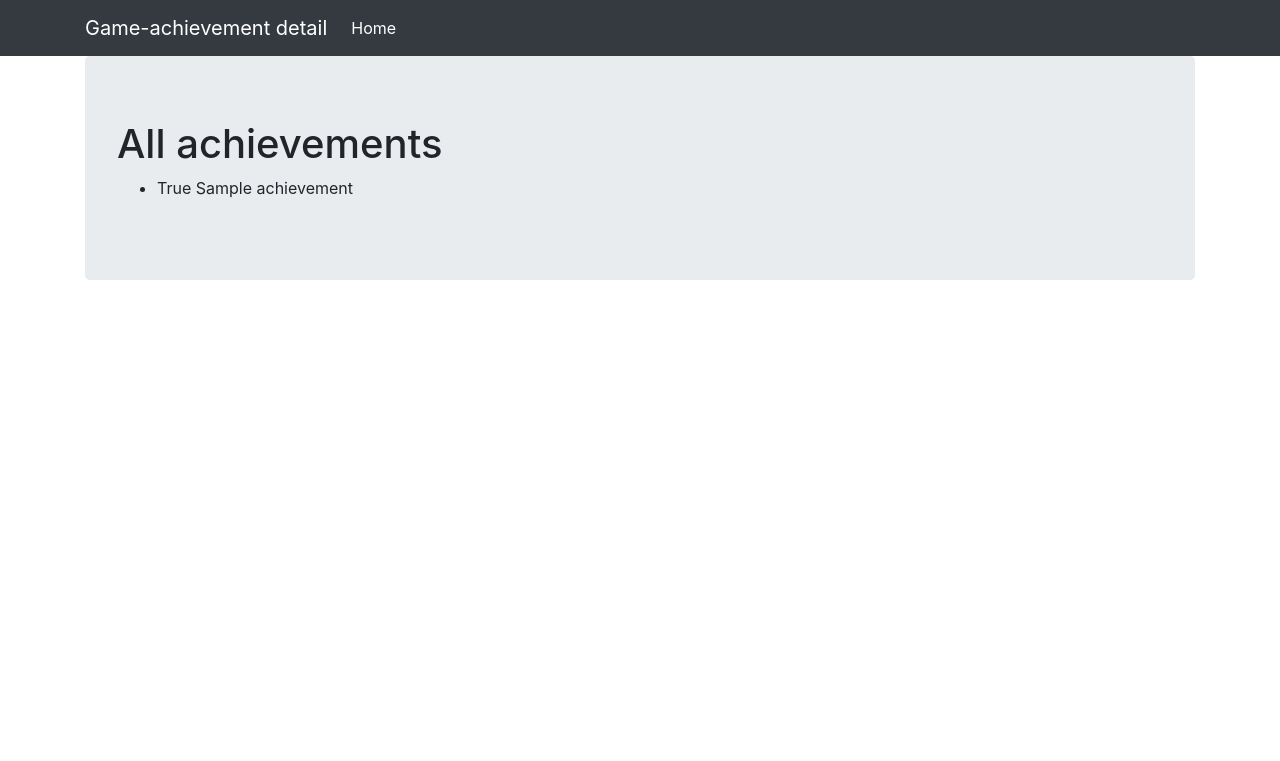
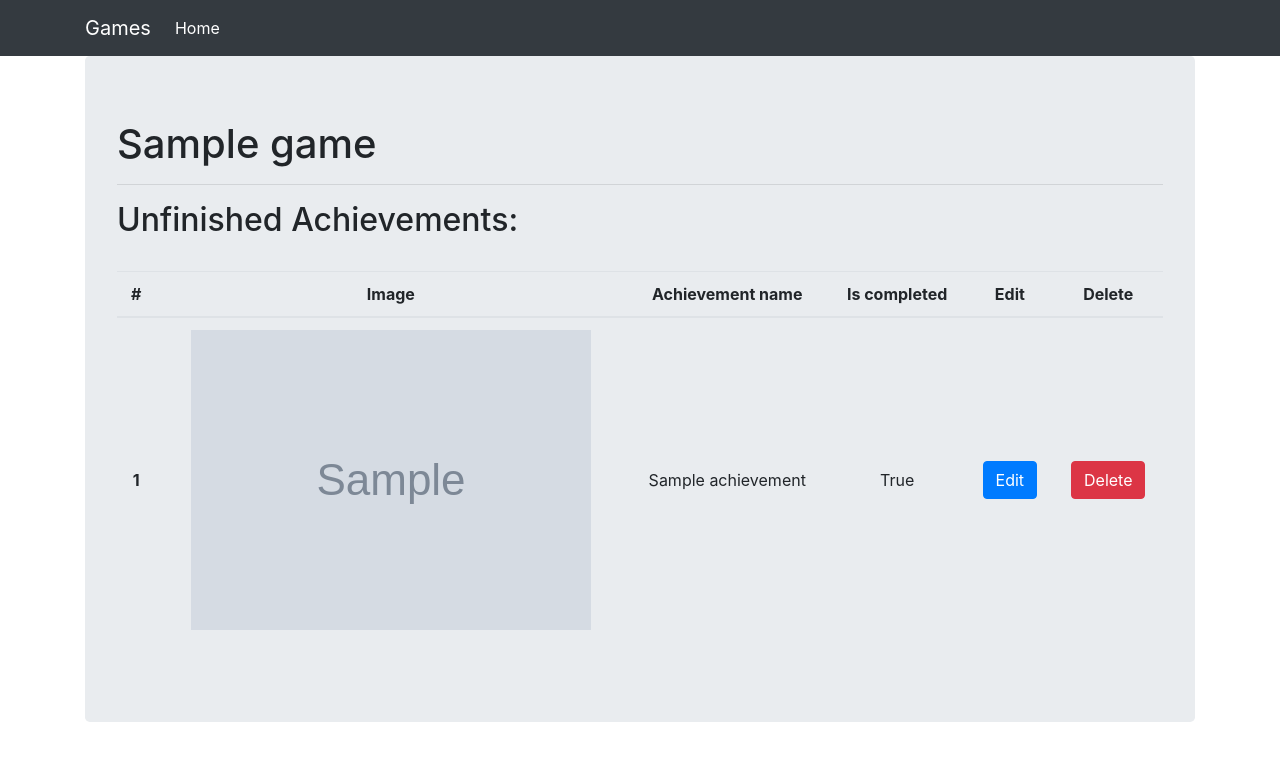
Before and after one commit to wojciechp99/road_to_platinium, a Django app: page /game/1 in a window 1280 px wide. Shown: the top 761 px of the page. Run offline with Django 3.2, Linux system fonts and the light colour scheme; tables that the repository leaves empty hold one stand-in row (values such as "Sample post"); grey boxes marked "Sample" are stand-in pictures; some libraries are stand-ins or nearby versions.

Commit message:
Added - fixed models.py (ImageField) - added MEDIA_URL to urlpatterns in urls.py - added MEDIA_URL and MEDIA_ROOT to settings.py - changed templates

```diff
--- a/games/achievements/models.py
+++ b/games/achievements/models.py
@@ -14,7 +14,7 @@ class Achievement(Model):
     completed = BooleanField(default=False)
     name = CharField(max_length=128)
     game = ForeignKey(Game, on_delete=CASCADE)
-    image = ImageField(blank=True, null=True, upload_to=f'images/')
+    image = ImageField(blank=True, null=True)
     link = URLField(null=True, blank=True)
     description = TextField(null=True, blank=True)
     slug = SlugField(max_length=128, unique=True)
--- a/games/achievements/templates/games.html
+++ b/games/achievements/templates/games.html
@@ -11,7 +11,7 @@ Games
     {% for game in games %}
     <li>
         <p>
-            <a href="#">{{ game.name }}</a> - ({{ finished }}/{{ achievements }}) Achievements finished
+            <a href="{% url 'achiev' pk=game.id %}">{{ game.name }}</a> - ({{ finished }}/{{ achievements }}) Achievements finished
         </p>
     </li>
     {% endfor %}
--- a/games/achievements/templates/games_all_achiev.html
+++ b/games/achievements/templates/games_all_achiev.html
@@ -1,19 +1,57 @@
 {% extends 'base.html' %}
+{% load static %}
 
 {% block title %}
-Game-achievement detail
+Games
 {% endblock %}
 
 
 {% block content %}
-<h1>All achievements</h1>
-<ul>
+<h1>{% with achievement=achievements|first %} {{ achievement.game }}{% endwith %}</h1>
+<hr>
+<h2>Unfinished Achievements:</h2>
+<br>
+<!--<ul>-->
+<!--    {% for achievement in achievements %}-->
+<!--    {% if not achievement.completed %}-->
+<!--    <li>-->
+<!--        <p>-->
+<!--            {{ achievement.name }} {{achievement.image}}-->
+<!--            <img src="static/images/giantdad.png">-->
+<!--        </p>-->
+<!--    </li>-->
+<!--    {% endif %}-->
+<!--    {% endfor %}-->
+<!--</ul>-->
+
+
+<table class="table">
+    <thead>
+    <tr>
+        <th scope="col" style="text-align: center; vertical-align: middle;">#</th>
+        <th scope="col" style="text-align: center; vertical-align: middle;">Image</th>
+        <th scope="col" style="text-align: center; vertical-align: middle;">Achievement name</th>
+        <th scope="col" style="text-align: center; vertical-align: middle;">Is completed</th>
+        <th scope="col" style="text-align: center; vertical-align: middle;">Edit</th>
+        <th scope="col" style="text-align: center; vertical-align: middle;">Delete</th>
+    </tr>
+    </thead>
+    <tbody>
     {% for achievement in achievements %}
-    <li>
-        <p>
-            {{ achievement.completed }} {{ achievement.name }}
-        </p>
-    </li>
+    <tr>
+        <th style="text-align: center; vertical-align: middle;">{{ forloop.counter }}</th>
+        <td style="text-align: center; vertical-align: middle;"><img src="{{ achievement.image.url }}"></td>
+        <td style="text-align: center; vertical-align: middle;">{{ achievement.name }}</td>
+        <td style="text-align: center; vertical-align: middle;">{{ achievement.completed }}</td>
+        <td style="text-align: center; vertical-align: middle;">
+            <a class="btn btn-primary" href="#">Edit</a>
+        </td>
+        <td style="text-align: center; vertical-align: middle;">
+            <a class="btn btn-danger" href="#">Delete</a>
+        </td>
+    </tr>
     {% endfor %}
-</ul>
+    </tbody>
+</table>
+
 {% endblock %}
--- a/games/games/settings.py
+++ b/games/games/settings.py
@@ -9,7 +9,7 @@ https://docs.djangoproject.com/en/3.2/topics/settings/
 For the full list of settings and their values, see
 https://docs.djangoproject.com/en/3.2/ref/settings/
 """
-
+import os.path
 from pathlib import Path
 
 # Build paths inside the project like this: BASE_DIR / 'subdir'.
@@ -120,7 +120,11 @@ USE_TZ = True
 
 STATIC_URL = '/static/'
 
+MEDIA_URL = '/images/'
+
 # Default primary key field type
 # https://docs.djangoproject.com/en/3.2/ref/settings/#default-auto-field
 
 DEFAULT_AUTO_FIELD = 'django.db.models.BigAutoField'
+
+MEDIA_ROOT = os.path.join(BASE_DIR, 'static/images')
--- a/games/games/urls.py
+++ b/games/games/urls.py
@@ -16,8 +16,13 @@ Including another URLconf
 from django.contrib import admin
 from django.urls import path, include
 
+from django.conf.urls.static import static
+from django.conf import settings
+
 
 urlpatterns = [
     path('admin/', admin.site.urls),
     path('', include('achievements.urls'))
 ]
+
+urlpatterns += static(settings.MEDIA_URL, document_root=settings.MEDIA_ROOT)
```
